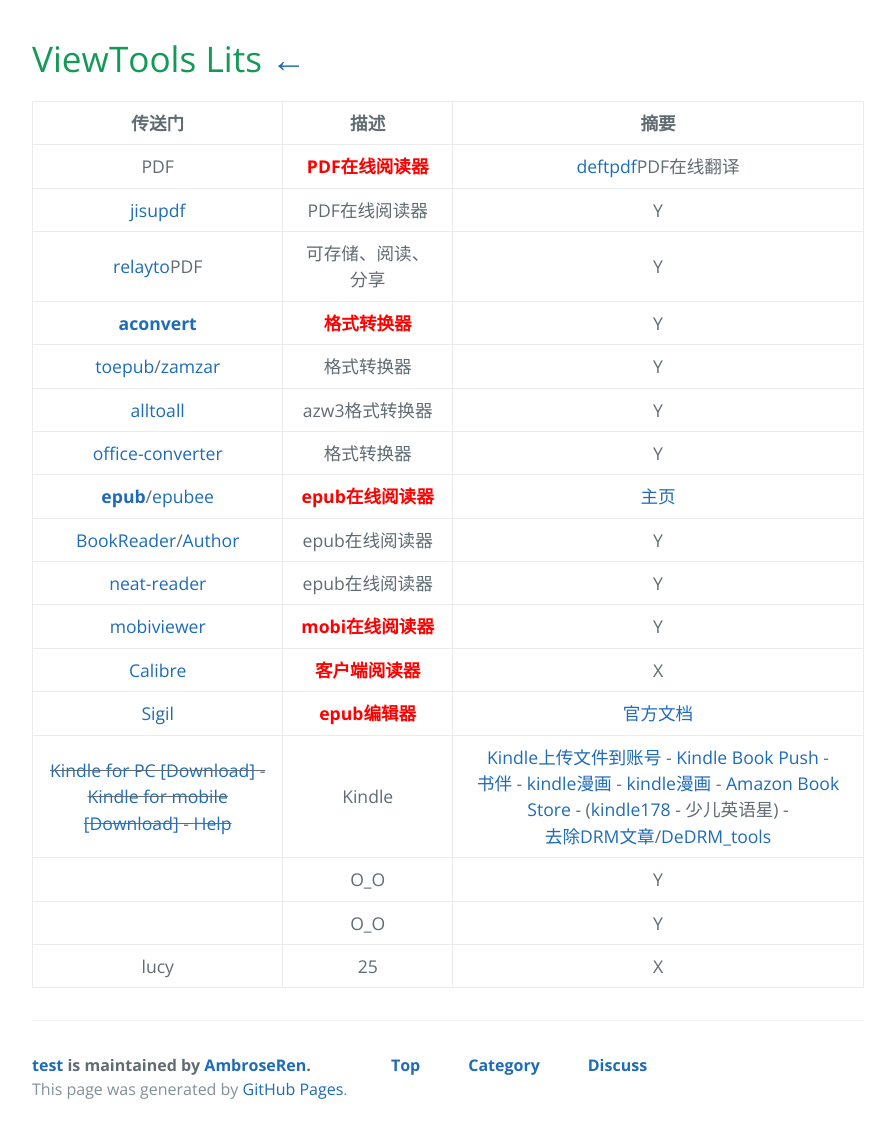
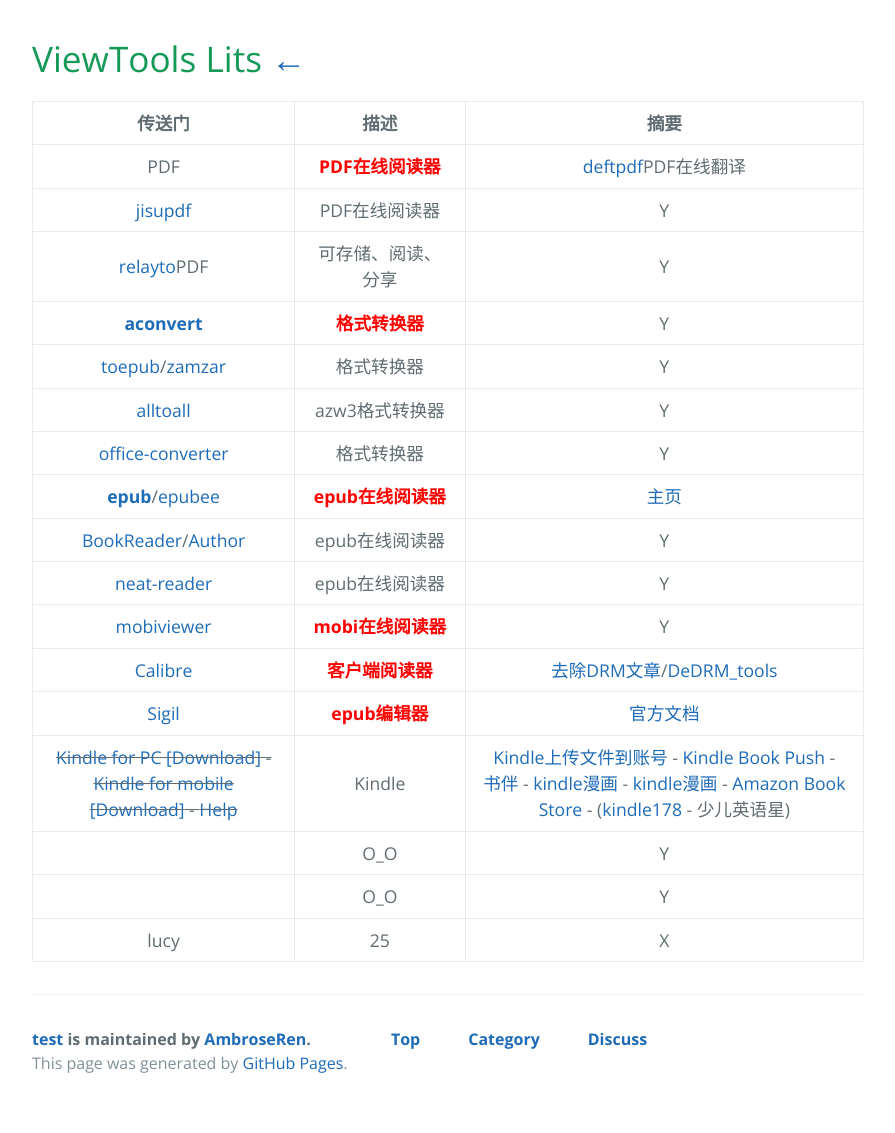
Before and after one commit to AmbroseRen/test, a Jekyll site: the page built from Library/ViewTools.md, in a window 1280 px wide. Shown: the whole page, without its empty margins (192-1087 px from the left). Built offline with Jekyll 4.4.1, drawn with Linux system fonts in a browser that asks for light colours; our own code applies the rules of GitHub Pages for plain Markdown files; the repository's description, which GitHub fills in, is left out; after the commit the page ends 1107 px from its top, so only the background shows below that.

Commit message:
Update ViewTools.md

```diff
--- a/Library/ViewTools.md
+++ b/Library/ViewTools.md
@@ -13,9 +13,9 @@
 | [BookReader](https://ztftrue.github.io/BookReader/)/[Author](https://github.com/ztftrue/BookReader/) | epub在线阅读器 | Y |
 | [neat-reader](https://www.neat-reader.cn/webapp#/) | epub在线阅读器 | Y |
 | [mobiviewer](https://imclient.herokuapp.com/mobiviewer/) | <font color="#ff0000"><b>mobi在线阅读器</b></font> | Y |
-| [Calibre](https://calibre-ebook.com/) | <font color="#ff0000"><b>客户端阅读器</b></font> | X |
+| [Calibre](https://calibre-ebook.com/) | <font color="#ff0000"><b>客户端阅读器</b></font> | [去除DRM文章](https://thatinterpreter.net/kindle-drm/)/[DeDRM_tools](https://github.com/apprenticeharper/DeDRM_tools/releases) |
 | [Sigil](https://github.com/Sigil-Ebook/Sigil/releases) | <font color="#ff0000"><b>epub编辑器</b></font> | [官方文档](https://sigil-ebook.com/) |
-| ~~[Kindle for PC [Download]](https://www.amazon.com/Amazon-Digital-Services-LLC-Download/dp/B00UB76290) - [Kindle for mobile [Download]](https://www.amazon.com/b?ie=UTF8&node=16571048011) - [Help](https://www.amazon.com/gp/help/customer/display.html?nodeId=GZSM7D8A85WKPYYD)~~| Kindle | [Kindle上传文件到账号](https://www.amazon.com/gp/sendtokindle) - [Kindle Book Push](https://book.einverne.info/) - [书伴](https://bookfere.com/ebook) - [kindle漫画](http://www.kindlecomic.net/) - [kindle漫画](http://vol.moe/) - [Amazon Book Store](https://www.amazon.cn/b?ie=UTF8&node=1987669071) - ([kindle178](http://www.kindle178.com/) - 少儿英语星) - [去除DRM文章](https://thatinterpreter.net/kindle-drm/)/[DeDRM_tools](https://github.com/apprenticeharper/DeDRM_tools/releases) |
+| ~~[Kindle for PC [Download]](https://www.amazon.com/Amazon-Digital-Services-LLC-Download/dp/B00UB76290) - [Kindle for mobile [Download]](https://www.amazon.com/b?ie=UTF8&node=16571048011) - [Help](https://www.amazon.com/gp/help/customer/display.html?nodeId=GZSM7D8A85WKPYYD)~~| Kindle | [Kindle上传文件到账号](https://www.amazon.com/gp/sendtokindle) - [Kindle Book Push](https://book.einverne.info/) - [书伴](https://bookfere.com/ebook) - [kindle漫画](http://www.kindlecomic.net/) - [kindle漫画](http://vol.moe/) - [Amazon Book Store](https://www.amazon.cn/b?ie=UTF8&node=1987669071) - ([kindle178](http://www.kindle178.com/) - 少儿英语星) |
 | []() | O_O | Y |
 | []() | O_O | Y |
 | lucy | 25 | X |
```
